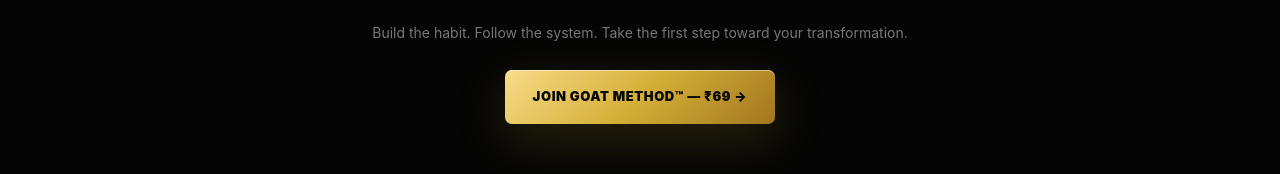
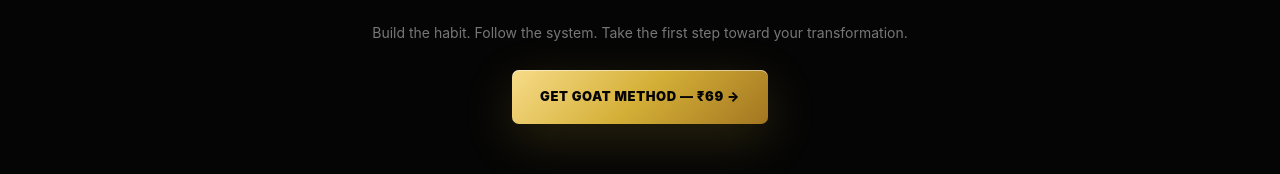
Before and after one commit to dhoniselva/goat-method30-website, a plain HTML site: page index.html in a window 1280 px wide. Shown: the part 7886-8060 px from the top of the page. Drawn offline with Linux system fonts and the light colour scheme.

Commit message:
Update index.html

```diff
--- a/index.html
+++ b/index.html
@@ -1977,8 +1977,11 @@ your transformation.
 </p>
 
 
-<a href="#offer" class="cta">
-JOIN GOAT METHOD™ — ₹69 →
+<a
+href="https://rzp.io/rzp/8mClq4E"
+class="cta"
+>
+GET GOAT METHOD — ₹69 →
 </a>
 
 </div>
```
